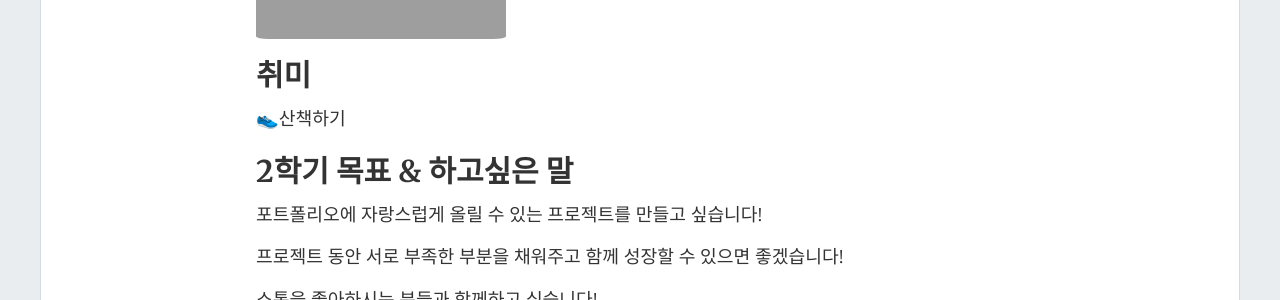
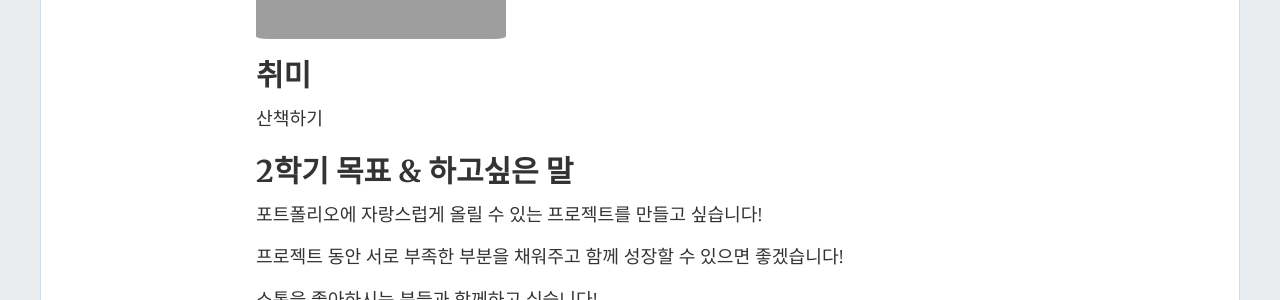
Before and after one commit to DongKeun2/DongKeun2.github.io, a Jekyll site: the page built from about.md, in a window 1280 px wide and 1345 px high. Shown: the part 835-1135 px from the top of the window. Built offline with Jekyll 4.4.1, drawn with Linux system fonts in a browser that asks for light colours; nearby versions of some CDN libraries; grey boxes are pictures that could not be loaded.

```diff
--- a/about.md
+++ b/about.md
@@ -25,7 +25,7 @@ SSAFY 1학기 성적 우수자
 
 ## 취미
 
-👟산책하기
+산책하기
 
 ## 2학기 목표 & 하고싶은 말
 
```
